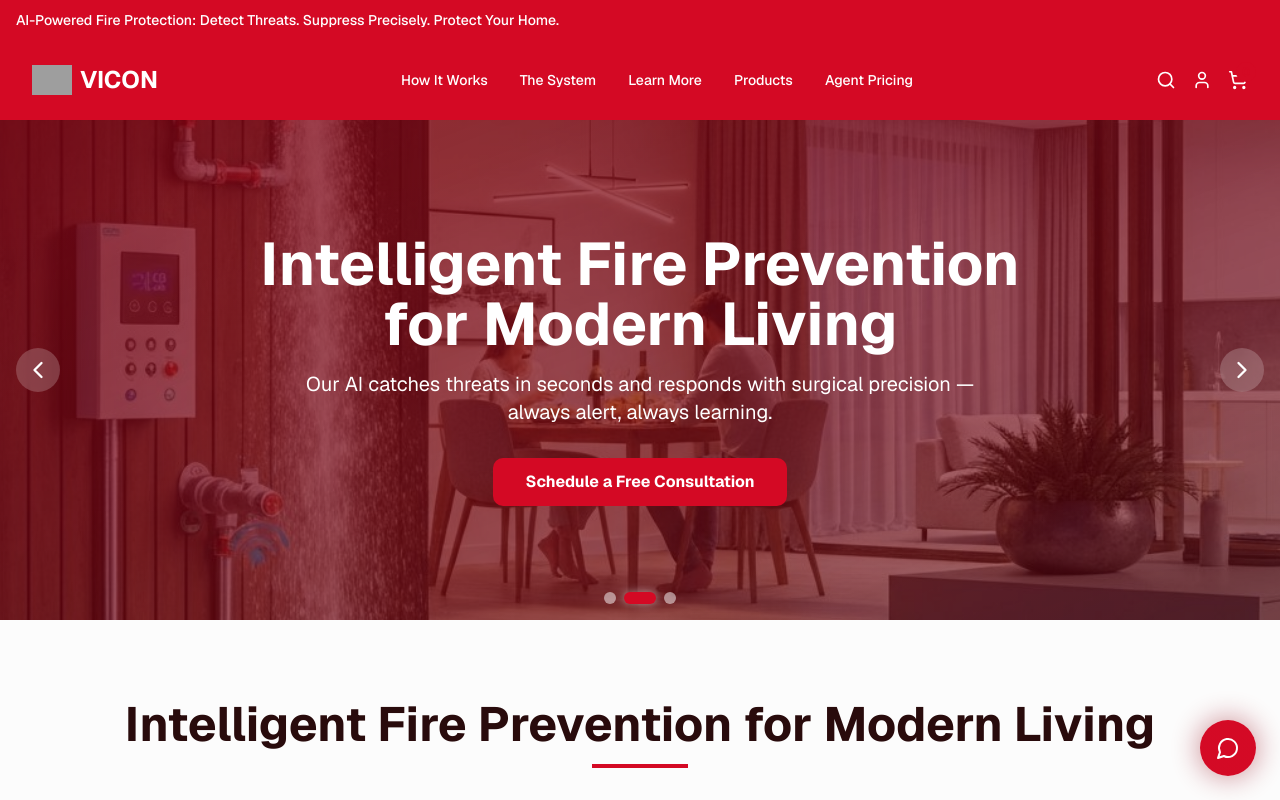
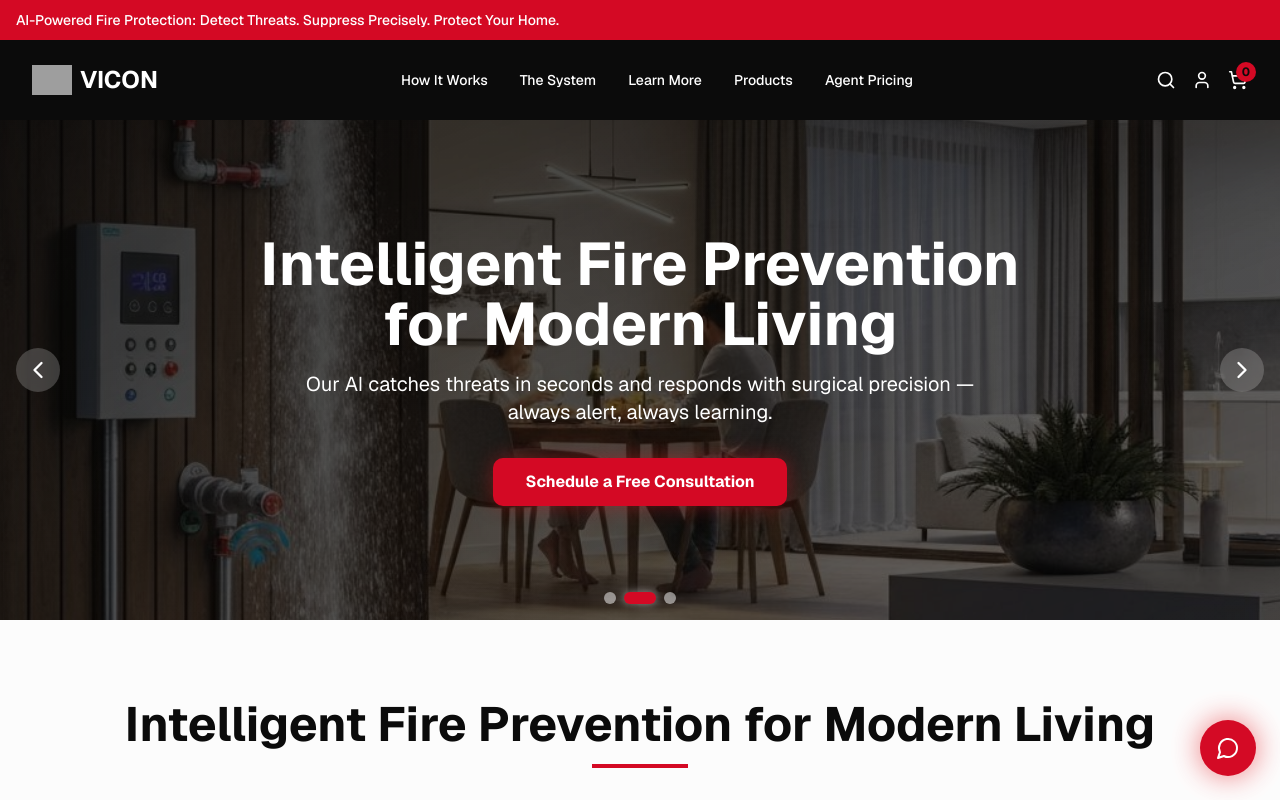
Before and after one commit to bemgmt/viconsite, a Next.js app: page / in a window 1280 px wide. Shown: the top 800 px of the page. Built offline with nearby package versions, Linux system fonts and the light colour scheme; grey boxes are pictures that could not be loaded.

Commit message:
Balance color palette: Add black as primary, keep red for accents and glowing effects

```diff
--- a/app/globals.css
+++ b/app/globals.css
@@ -4,35 +4,35 @@
 @custom-variant dark (&:is(.dark *));
 
 :root {
-  /* VICON Brand Colors: Vibrant Red (#E31E24) primary with crisp white accents */
+  /* VICON Brand Colors: Black, White, and Red - Bold and Balanced */
   --background: oklch(0.99 0 0); /* Pure white background */
-  --foreground: oklch(0.2 0.05 20); /* Dark gray for text */
+  --foreground: oklch(0.15 0 0); /* Rich black for text */
   --card: oklch(1 0 0); /* White cards */
-  --card-foreground: oklch(0.2 0.05 20);
+  --card-foreground: oklch(0.15 0 0); /* Black text on cards */
   --popover: oklch(1 0 0);
-  --popover-foreground: oklch(0.2 0.05 20);
-  --primary: oklch(0.55 0.22 25); /* Vibrant VICON Red (#E31E24) */
-  --primary-foreground: oklch(1 0 0); /* White text on red */
-  --secondary: oklch(0.35 0.18 25); /* Darker red for depth */
+  --popover-foreground: oklch(0.15 0 0);
+  --primary: oklch(0.15 0 0); /* Rich black for primary elements */
+  --primary-foreground: oklch(1 0 0); /* White text on black */
+  --secondary: oklch(0.25 0 0); /* Dark gray for secondary */
   --secondary-foreground: oklch(1 0 0);
   --muted: oklch(0.95 0.01 20); /* Light gray */
-  --muted-foreground: oklch(0.5 0.02 20);
-  --accent: oklch(0.55 0.22 25); /* VICON Red for accents */
+  --muted-foreground: oklch(0.45 0 0);
+  --accent: oklch(0.55 0.22 25); /* Vibrant VICON Red for accents only */
   --accent-foreground: oklch(1 0 0);
   --destructive: oklch(0.577 0.245 27.325);
   --destructive-foreground: oklch(0.98 0 0);
   --border: oklch(0.9 0.01 20); /* Light gray borders */
   --input: oklch(0.95 0.01 20);
-  --ring: oklch(0.55 0.22 25); /* Red focus rings */
+  --ring: oklch(0.55 0.22 25); /* Red focus rings - keep the glow! */
   --chart-1: oklch(0.55 0.22 25); /* Red */
-  --chart-2: oklch(0.35 0.18 25); /* Dark red */
+  --chart-2: oklch(0.15 0 0); /* Black */
   --chart-3: oklch(0.7 0.15 25); /* Light red */
   --chart-4: oklch(0.5 0.02 20); /* Gray */
   --chart-5: oklch(0.3 0.05 20); /* Dark gray */
   --radius: 0.625rem;
   --sidebar: oklch(0.99 0 0);
-  --sidebar-foreground: oklch(0.2 0.05 20);
-  --sidebar-primary: oklch(0.55 0.22 25);
+  --sidebar-foreground: oklch(0.15 0 0);
+  --sidebar-primary: oklch(0.15 0 0);
   --sidebar-primary-foreground: oklch(1 0 0);
   --sidebar-accent: oklch(0.55 0.22 25);
   --sidebar-accent-foreground: oklch(1 0 0);
@@ -41,38 +41,38 @@
 }
 
 .dark {
-  /* Dark mode: Dark background with red accents */
-  --background: oklch(0.15 0.02 20); /* Very dark gray */
+  /* Dark mode: Pure black with white text and red accents */
+  --background: oklch(0.1 0 0); /* Deep black */
   --foreground: oklch(0.98 0 0); /* White text */
-  --card: oklch(0.2 0.02 20); /* Dark gray cards */
+  --card: oklch(0.15 0 0); /* Rich black cards */
   --card-foreground: oklch(0.98 0 0);
-  --popover: oklch(0.15 0.02 20);
+  --popover: oklch(0.1 0 0);
   --popover-foreground: oklch(0.98 0 0);
-  --primary: oklch(0.55 0.22 25); /* VICON Red stays vibrant */
+  --primary: oklch(0.15 0 0); /* Black for primary */
   --primary-foreground: oklch(1 0 0);
-  --secondary: oklch(0.35 0.18 25); /* Darker red */
+  --secondary: oklch(0.25 0 0); /* Dark gray */
   --secondary-foreground: oklch(1 0 0);
-  --muted: oklch(0.25 0.02 20);
-  --muted-foreground: oklch(0.7 0.02 20);
-  --accent: oklch(0.55 0.22 25); /* VICON Red */
+  --muted: oklch(0.25 0 0);
+  --muted-foreground: oklch(0.7 0 0);
+  --accent: oklch(0.55 0.22 25); /* Vibrant red accents */
   --accent-foreground: oklch(1 0 0);
   --destructive: oklch(0.577 0.245 27.325);
   --destructive-foreground: oklch(0.98 0 0);
-  --border: oklch(0.3 0.02 20);
-  --input: oklch(0.3 0.02 20);
-  --ring: oklch(0.55 0.22 25); /* Red focus rings */
+  --border: oklch(0.25 0 0);
+  --input: oklch(0.25 0 0);
+  --ring: oklch(0.55 0.22 25); /* Red focus rings - keep the glow! */
   --chart-1: oklch(0.55 0.22 25); /* Red */
-  --chart-2: oklch(0.35 0.18 25); /* Dark red */
+  --chart-2: oklch(0.15 0 0); /* Black */
   --chart-3: oklch(0.7 0.15 25); /* Light red */
-  --chart-4: oklch(0.5 0.02 20); /* Gray */
-  --chart-5: oklch(0.3 0.05 20); /* Dark gray */
-  --sidebar: oklch(0.15 0.02 20);
+  --chart-4: oklch(0.5 0 0); /* Gray */
+  --chart-5: oklch(0.3 0 0); /* Dark gray */
+  --sidebar: oklch(0.1 0 0);
   --sidebar-foreground: oklch(0.98 0 0);
-  --sidebar-primary: oklch(0.55 0.22 25);
+  --sidebar-primary: oklch(0.15 0 0);
   --sidebar-primary-foreground: oklch(1 0 0);
   --sidebar-accent: oklch(0.55 0.22 25);
   --sidebar-accent-foreground: oklch(1 0 0);
-  --sidebar-border: oklch(0.3 0.02 20);
+  --sidebar-border: oklch(0.25 0 0);
   --sidebar-ring: oklch(0.55 0.22 25);
 }
 
--- a/components/chatbot.tsx
+++ b/components/chatbot.tsx
@@ -132,10 +132,10 @@ export function Chatbot() {
 
   return (
     <>
-      {/* Floating Chat Button - Glowing Orb */}
+      {/* Floating Chat Button - Glowing Red Orb */}
       <button
         onClick={() => setIsOpen(!isOpen)}
-        className="fixed bottom-6 right-6 z-40 bg-gradient-to-br from-primary via-primary to-accent text-primary-foreground rounded-full p-4 shadow-[0_0_30px_rgba(146,8,24,0.5)] hover:shadow-[0_0_50px_rgba(146,8,24,0.8)] transition-all duration-300 hover:scale-110 animate-pulse"
+        className="fixed bottom-6 right-6 z-40 bg-accent text-accent-foreground rounded-full p-4 shadow-[0_0_30px_rgba(227,30,36,0.6)] hover:shadow-[0_0_50px_rgba(227,30,36,0.9)] transition-all duration-300 hover:scale-110 animate-pulse"
         aria-label="Open chat"
       >
         {isOpen ? <X size={24} /> : <MessageCircle size={24} />}
--- a/components/hero.tsx
+++ b/components/hero.tsx
@@ -88,7 +88,7 @@ export default function Hero() {
         <p className="text-lg md:text-xl mb-8 max-w-2xl animate-fade-up animate-delay-400">
           {slides[current].subtitle}
         </p>
-        <button className="group bg-accent hover:bg-accent/90 text-accent-foreground px-8 py-3 rounded-lg font-bold transition-all hover:scale-105 hover:shadow-[0_0_30px_rgba(255,255,255,0.3)] animate-fade-up animate-delay-600">
+        <button className="group bg-accent hover:bg-accent/90 text-accent-foreground px-8 py-3 rounded-lg font-bold transition-all hover:scale-105 shadow-[0_0_20px_rgba(227,30,36,0.4)] hover:shadow-[0_0_40px_rgba(227,30,36,0.7)] animate-fade-up animate-delay-600">
           <span className="inline-block group-hover:translate-x-1 transition-transform">
             {slides[current].cta}
           </span>
--- a/components/pricing-section.tsx
+++ b/components/pricing-section.tsx
@@ -60,7 +60,7 @@ export default function PricingSection() {
             ctaInView ? "opacity-100 translate-y-0" : "opacity-0 translate-y-6"
           }`}
         >
-          <button className="bg-accent hover:bg-accent/90 text-accent-foreground px-10 py-4 rounded-lg font-bold text-lg transition-all hover:scale-105 hover:shadow-[0_0_30px_rgba(255,255,255,0.3)]">
+          <button className="bg-accent hover:bg-accent/90 text-accent-foreground px-10 py-4 rounded-lg font-bold text-lg transition-all hover:scale-105 shadow-[0_0_20px_rgba(227,30,36,0.4)] hover:shadow-[0_0_40px_rgba(227,30,36,0.7)]">
             Get Your Free Quote Today
           </button>
         </div>
```
